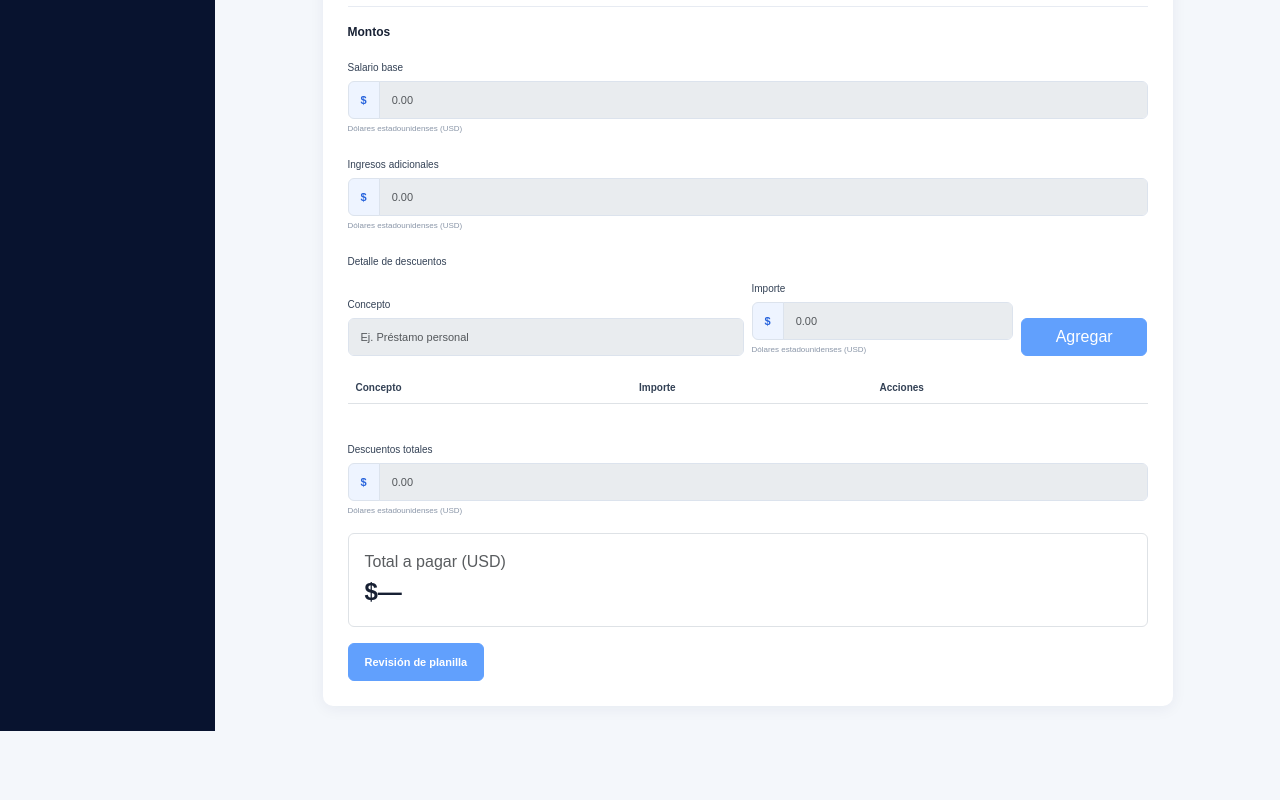
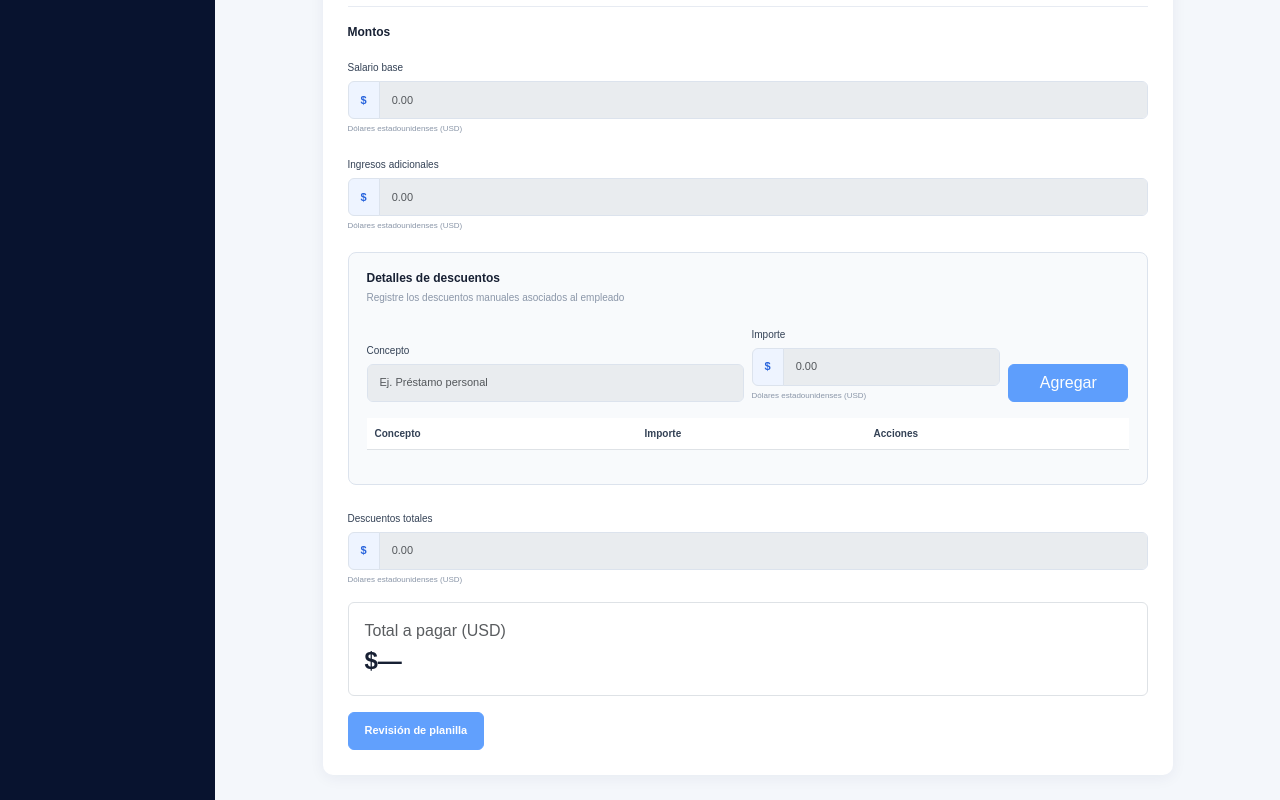
Before and after one commit to Natalia-Diaz31/Crafteando-con-Juliana, a plain HTML site: page planilla.html in a window 1280 px wide. Shown: the part 701-1501 px from the top of the page. Before the commit the page ends 1432 px from the top, so only its background shows below. Drawn offline with nearby package versions, Linux system fonts and the light colour scheme; sample sign-in values are in the browser's storage.

Commit message:
HU-12
Mejorar apariencia del detalle de descuentos

```diff
--- a/css/planilla.css
+++ b/css/planilla.css
@@ -547,3 +547,25 @@ body {
     font-size: 11px;
     font-weight: 600;
 }
+/* HU-12 - Detalle de descuentos */
+.descuentos-card {
+    margin: 20px 0;
+    padding: 18px;
+    background: #f8fafc;
+    border: 1px solid #dce3ed;
+    border-radius: 8px;
+}
+
+.descuentos-header {
+    margin-bottom: 16px;
+}
+
+.descuentos-header h3 {
+    margin-bottom: 4px;
+}
+
+.descuentos-header p {
+    margin: 0;
+    color: #8a96a8;
+    font-size: 10px;
+}
--- a/planilla.html
+++ b/planilla.html
@@ -203,8 +203,13 @@
 
                             </div>
                             <!-- HU-12 - Detalle de descuentos -->
-                            <div class="money-field">
-                                <label class="form-label">Detalle de descuentos</label>
+                            <div class="descuentos-card">
+                                <div class="descuentos-header">
+                                    <div>
+                                        <h3>Detalles de descuentos</h3>
+                                        <p>Registre los descuentos manuales asociados al empleado</p>
+                                    </div>
+                                </div>
 
                                 <div class="row g-2 align-items-end">
                                     <div class="col-md-6">
```
